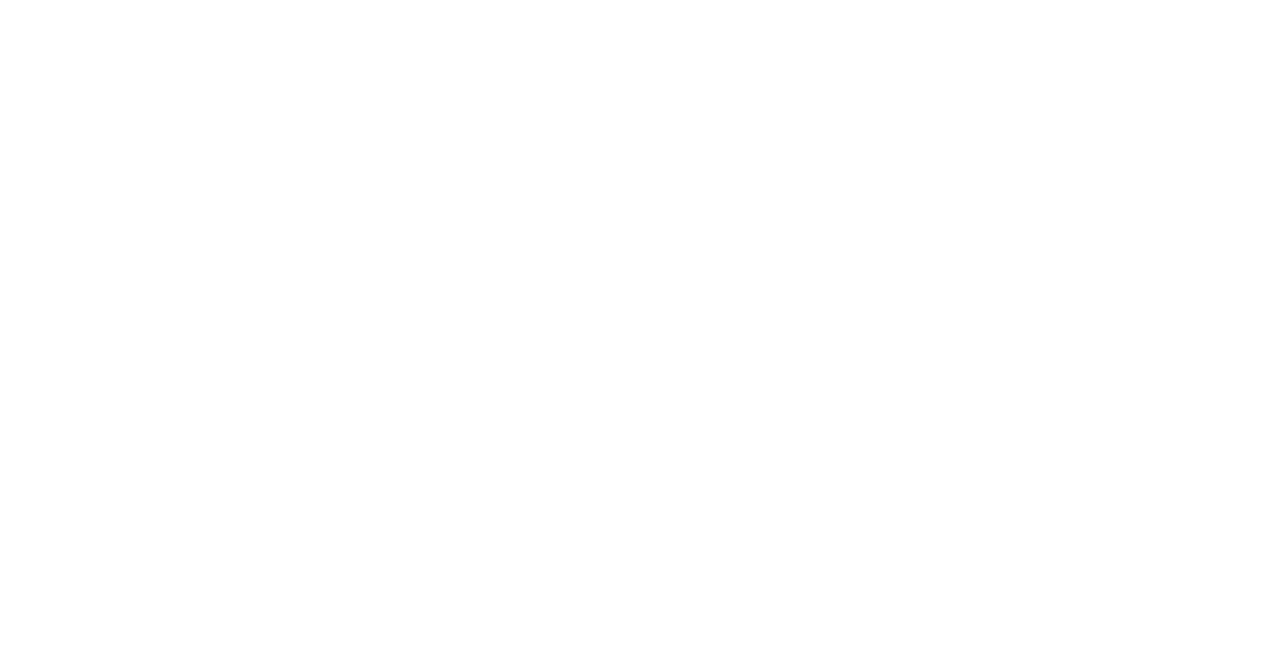
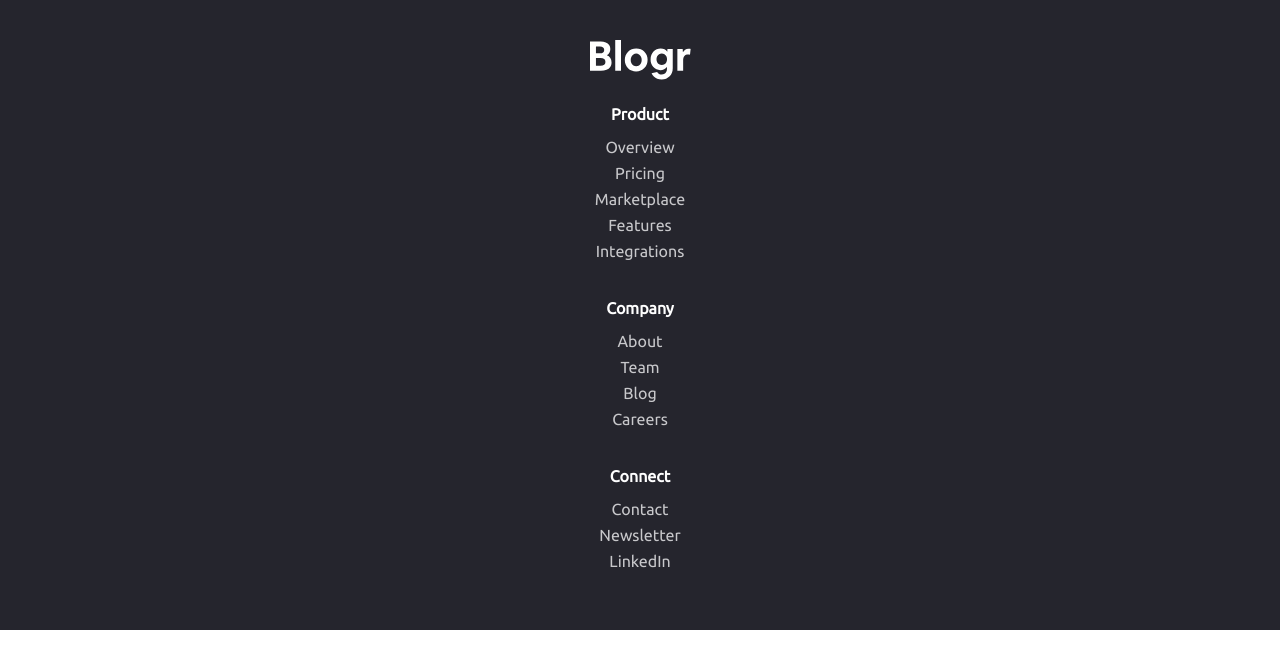
Before and after one commit to imadatyatalah/blogr-landing-page, a Next.js app: page / in a window 1280 px wide. Shown: the top 668 px of the page. Built offline with nearby package versions, Linux system fonts and the light colour scheme.

Commit message:
Added Global layout

```diff
--- a/src/pages/_app.jsx
+++ b/src/pages/_app.jsx
@@ -1,3 +1,5 @@
+import Global from "../layouts/global";
+
 // Overpass font
 import "@fontsource/overpass/latin-300.css";
 import "@fontsource/overpass/latin-600.css";
@@ -11,7 +13,9 @@
 
 const MyApp = ({ Component, pageProps }) => (
   <>
-    <Component {...pageProps} />
+    <Global>
+      <Component {...pageProps} />
+    </Global>
   </>
 );
 
```
